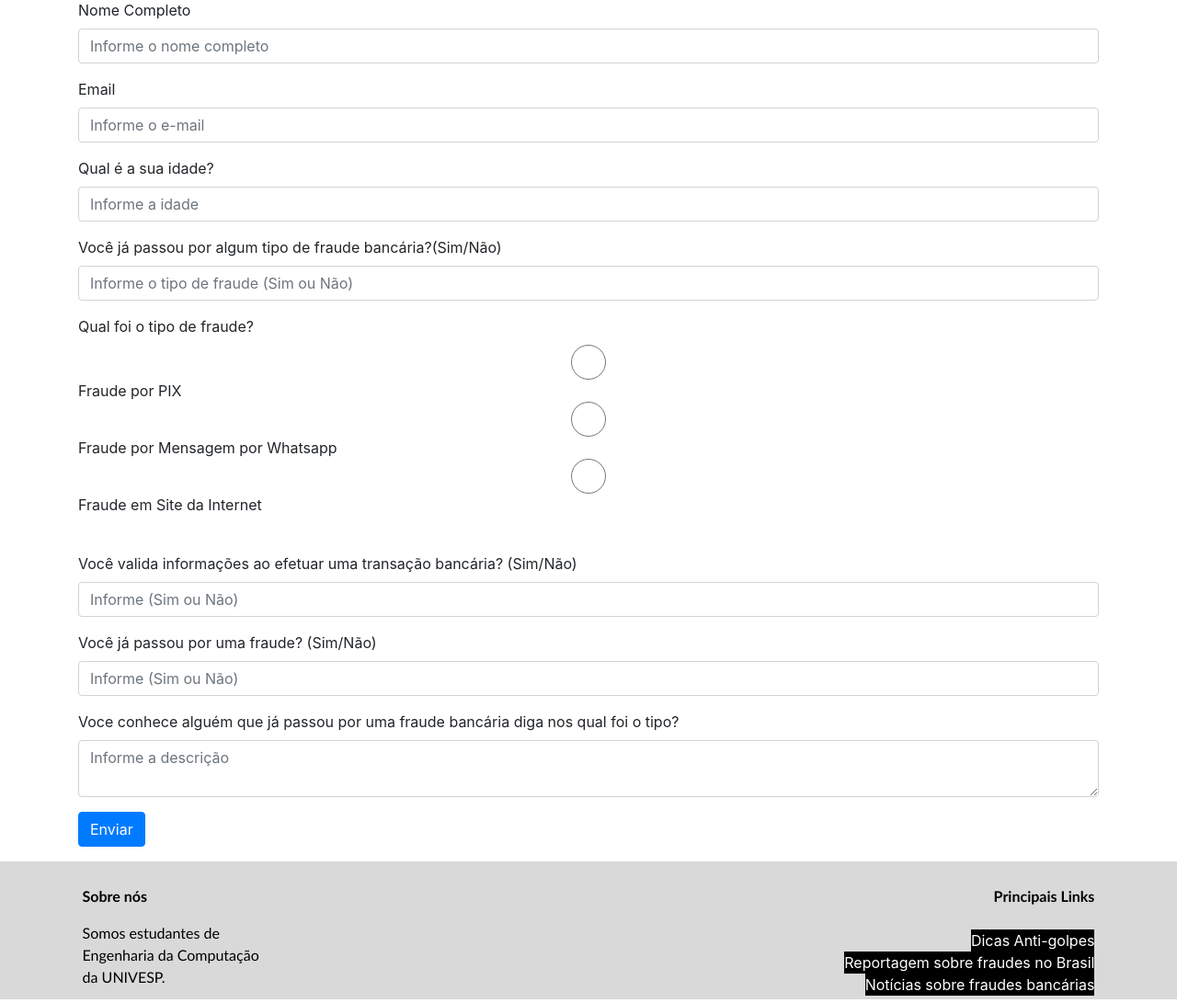
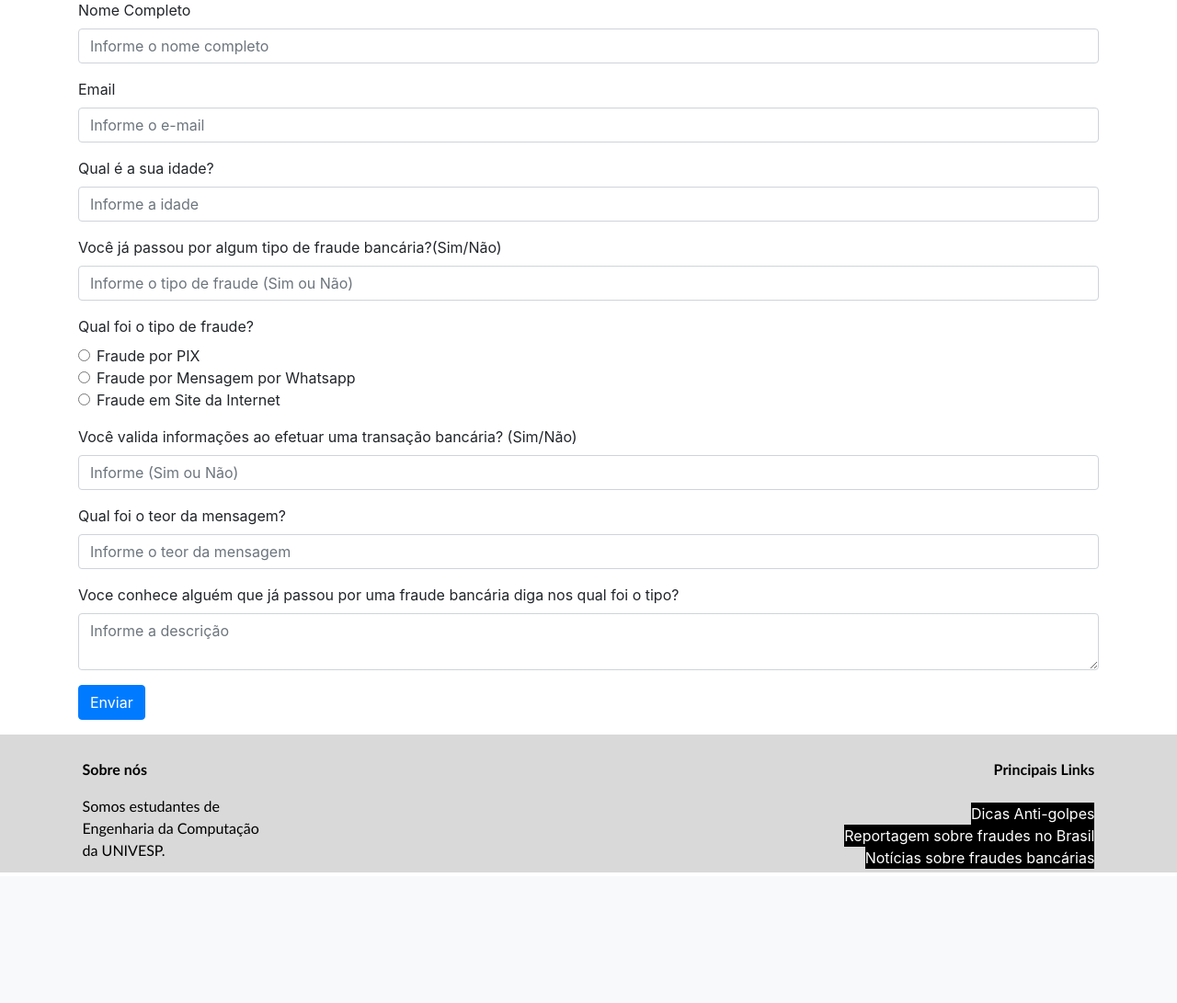
Before and after one commit to moniquemendes/Projeto_Univesp_Form, a Flask app: page /create in a window 1280 px wide. Shown: the part 239-1330 px from the top of the page at 92% size. After the commit the page ends 1188 px from the top, so only its background shows below. Run offline with Flask 2, Linux system fonts and the light colour scheme; some libraries are stand-ins or nearby versions.

Commit message:
Ajuste no form (create.html) e mensagem (app.py)

```diff
--- a/app.py
+++ b/app.py
@@ -1,4 +1,5 @@
 import sqlite3
+from sqlite3.dbapi2 import Error
 from flask import Flask, render_template, request, url_for, flash, redirect
 import os
 import datetime
@@ -63,6 +64,8 @@ def create():
                          (nome, email, idade, tipo, opcao, valida, fraude, descricao))
             conn.commit()
             conn.close()
+            if nome:
+                 flash('Muito obrigada por preencher o formulário. Concerteza você estará ajudando alguma pessoa em algum lugar do Brasil!')
             return redirect(url_for('index'))
     return render_template('create.html')
 
--- a/templates/create.html
+++ b/templates/create.html
@@ -29,13 +29,19 @@
                value="{{ request.form['tipo'] }}"></input>
     </div>
     <div class="form-group">
-         <label>Qual foi o tipo de fraude?</label>
-        <input type="RADIO" name="opcao" value="op1" placeholder="Post opcao" class="form-control"
-            value="{{ request.form['opcao'] }}">Fraude por PIX </input>
-        <input type="RADIO" name="opcao" value="op2" placeholder="Post opcao" class="form-control"
-            value="{{ request.form['opcao'] }}">Fraude por Mensagem por Whatsapp</input>
-        <input type="RADIO" name="opcao" value="op3" placeholder="Post opcao" class="form-control"
-            value="{{ request.form['opcao'] }}">Fraude em Site da Internet</input><br><br>
+         <label>Qual foi o tipo de fraude?</label><br>
+         <div class = "form-check">
+        <input type="RADIO" name="opcao" value="op1" placeholder="Post opcao" class="form-check-input"
+            value="{{ request.form['opcao'] }}">Fraude por PIX </input><br>
+        </div>
+        <div class = "form-check">
+        <input type="RADIO" name="opcao" value="op2" placeholder="Post opcao" class="form-check-input"
+            value="{{ request.form['opcao'] }}">Fraude por Mensagem por Whatsapp</input><br>
+        </div>
+        <div class = "form-check">
+        <input type="RADIO" name="opcao" value="op3" placeholder="Post opcao" class="form-check-input"
+            value="{{ request.form['opcao'] }}">Fraude em Site da Internet</input><br>
+        </div>
     </div>
     <div class="form-group">
         <label for="valida">Você valida informações ao efetuar uma transação bancária? (Sim/Não)</label>
@@ -44,9 +50,9 @@
                value="{{ request.form['valida'] }}"></input>
     </div>
     <div class="form-group">
-        <label for="fraude">Você já passou por uma fraude? (Sim/Não)</label>
+        <label for="fraude">Qual foi o teor da mensagem?</label>
         <input type="text" name="fraude"
-               placeholder="Informe (Sim ou Não)" class="form-control"
+               placeholder="Informe o teor da mensagem" class="form-control"
                value="{{ request.form['fraude'] }}"></input>
     </div>
     <div class="form-group">
```
